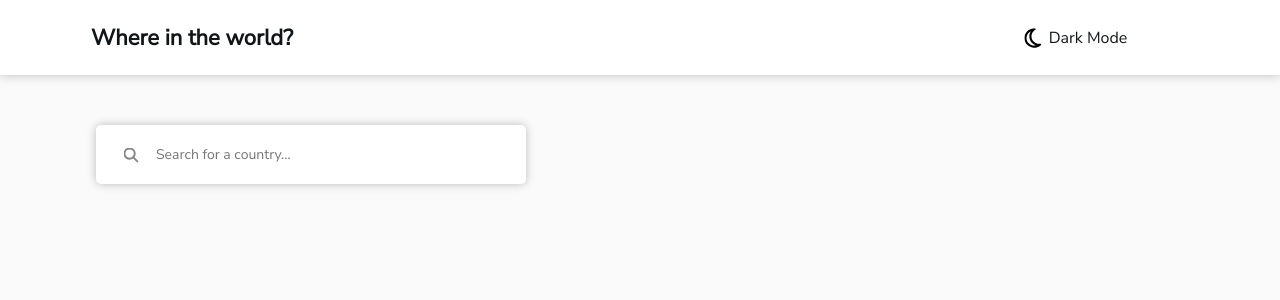
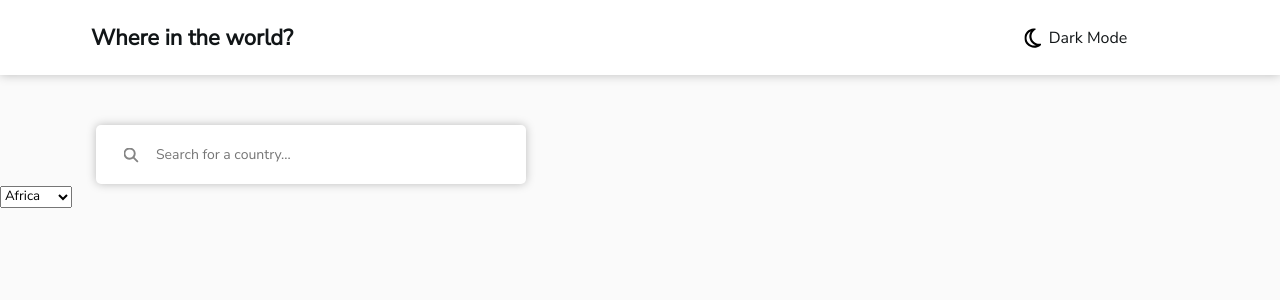
Before and after one commit to Mikael-Kolehmainen/frontend-mentor-countries-api, a React (Create React App) app in the folder client/: page / in a window 1280 px wide. Shown: the top 300 px of the page. Built offline with nearby package versions, Linux system fonts and the light colour scheme.

Commit message:
Started working on filter front-end

```diff
--- a/client/src/components/Home.js
+++ b/client/src/components/Home.js
@@ -3,9 +3,15 @@
 export default function Home() {
     return (
         <section>
-            <div className='search-bar'>
-                <i className='fa-solid fa-magnifying-glass'></i>
-                <input type='text' placeholder='Search for a country...' />
+            <div className='search'>
+                <div className='search-bar'>
+                    <i className='fa-solid fa-magnifying-glass'></i>
+                    <input type='text' placeholder='Search for a country...' />
+                </div>
+                <select className='continent'>
+                    <option value='africa'>Africa</option>
+                    <option value='america'>America</option>
+                </select>
             </div>
         </section>
     );
```
